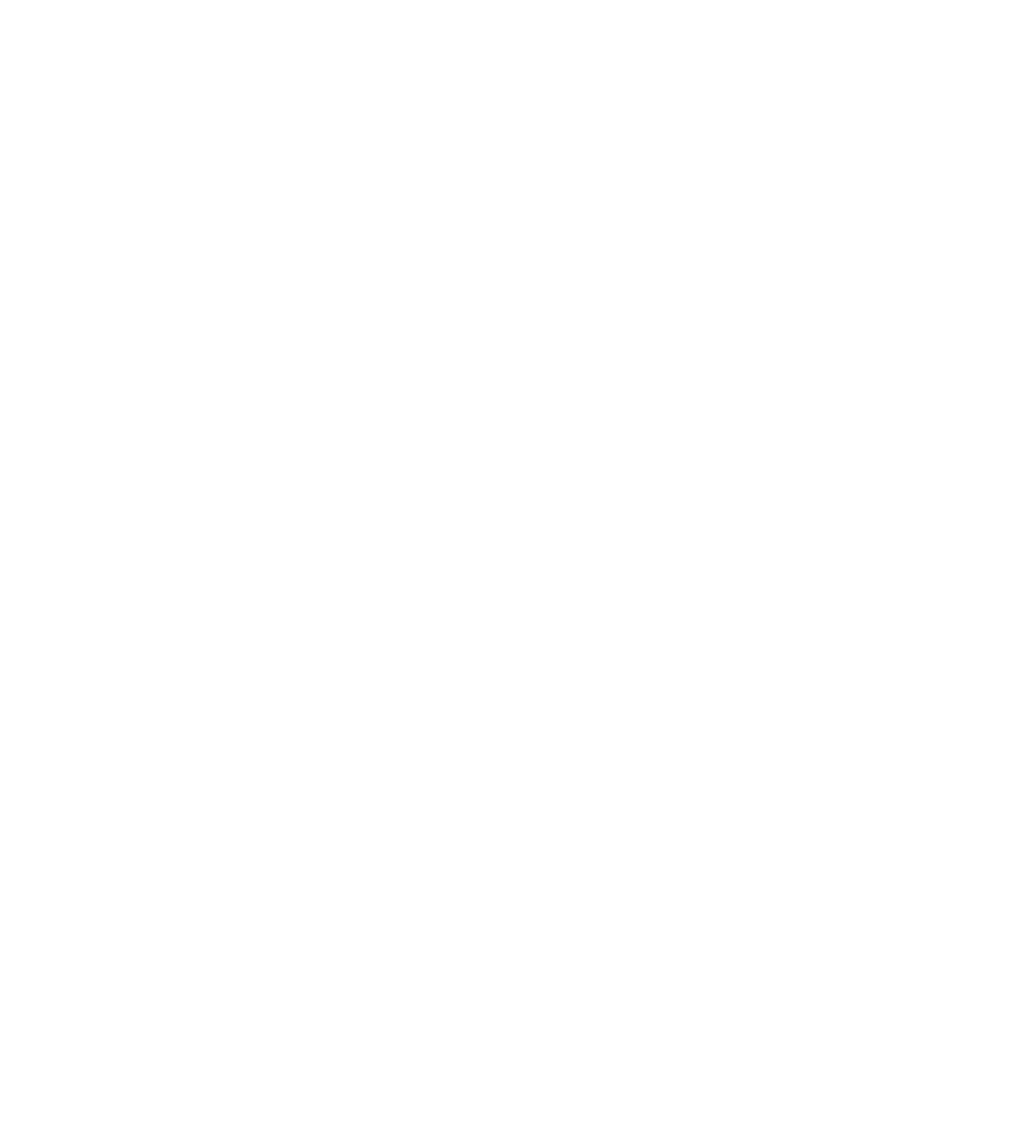
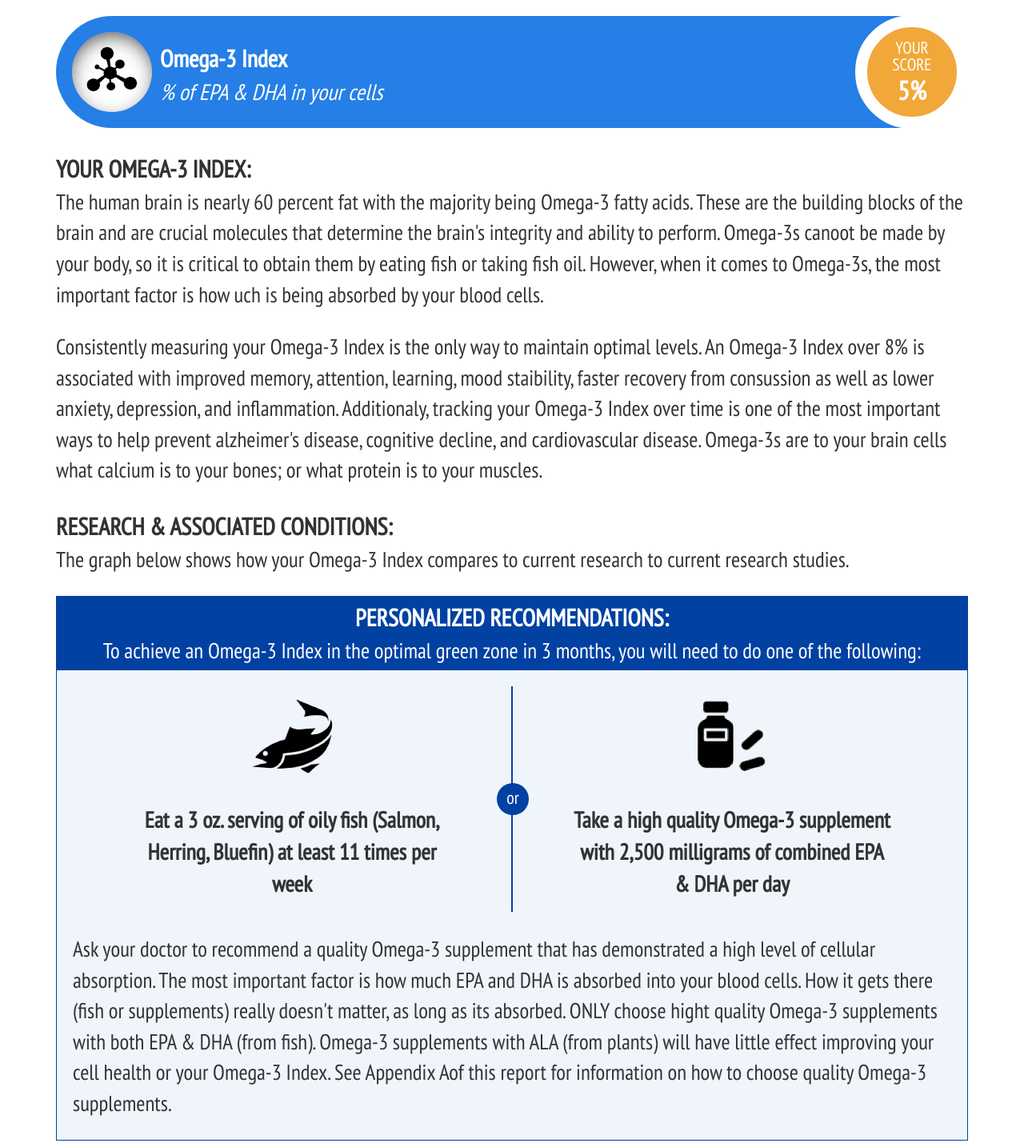
Before and after one commit to pardeepkumardev/brainspanresport, a plain HTML site: page index.html in a window 1280 px wide. Shown: the whole page at 80% size. Before the commit the page ends 800 px from the top, so only its background shows below. Drawn offline with Linux system fonts and the light colour scheme.

Commit message:
1st page update
working on result bar

```diff
--- a/css/style.css
+++ b/css/style.css
@@ -0,0 +1,201 @@
+*, body, html, h1, h2, h3, h4, h5, h6, p{
+font-family: 'PT Sans Narrow', sans-serif;
+}
+
+h3 {
+    font-size: 30px;
+}
+
+h4 {font-size: 28px;}
+
+p {
+    font-size: 27px;
+}
+
+.clearfix{clear: both}
+
+@page { margin: 0.15cm } /* All margins set to 0.15cm for printing */
+
+#page1{
+	page-break-after: always;
+}
+
+
+/* SCORE SECTION */
+.score_section{
+    margin-top: 20px;
+    background: #257fe6;
+    padding: 20px;
+    border-radius: 75px;
+    /*overflow: hidden;*/
+	}
+
+.score_section .score_icon {
+    display: inline-block;
+    float: left;
+    background: #fff;
+    width: 100px;
+    height: 100px;
+    padding: 18px;
+    border-radius: 65%;
+    box-shadow: 1px 8px 27px -7px inset;
+    margin-right: 10px;
+}
+
+.score_section .score_icon img{
+	max-width: 100%;
+}
+
+
+.score_section .score_title_wrap{
+    display: inline-block;
+	float: left;
+	padding-top: 12px;
+}
+
+.score_section .score_title_wrap h3, .score_title_wrap h4{margin:0px;color: #fff;}
+
+.score_section .score_title_wrap h4{
+	font-weight: 200;
+	font-style: italic;
+}
+
+
+.score_section .score_result{
+background: #f1a838;
+    display: inline-block;
+    float: right;
+    width: 142px;
+    height: 142px;
+    padding: 15px;
+    border: 15px solid #fff;
+    border-radius: 72px;
+    margin: -21px -21px -22px 0px;
+    overflow: hidden;
+    text-align: center;
+	}
+
+.score_section .score_result h3, .score_section .score_result p{
+    color: #fff;
+    margin: 0px;
+    font-size: 21px;
+    line-height: 21px;
+	}
+
+.score_section .score_result h3{
+    font-size: 33px;
+    line-height: initial;
+}
+
+/* GENERAL DESCRIPTION */
+.description{}
+.description h3{margin-bottom: 0px;}
+.description p{margin-top: 0px;}
+
+/* RECOMMENDATION BOX */
+.recommendation_box{
+	margin-left: auto;
+	margin-right: auto;
+	border: 1px solid #0041a2;
+    background: #eff5fb;
+    margin-bottom: 10px;
+}
+
+.recommendation_box .rb_header{
+	background: #0041a2;
+	color: #fff;
+	text-align: center;
+	padding: 5px;
+}
+
+.recommendation_box .rb_body {
+    padding:20px 20px 0px;
+}
+
+.recommendation_box .rb_header h3, .recommendation_box .rb_header p{margin: 0px}
+
+
+/* FEATURE BOX */
+.feature_wrap {
+    text-align: center;
+}
+
+.feature_wrap > .feature_item {
+	padding: 15px;
+    flex: 1;
+    position: relative;
+	}
+
+
+
+.feature_wrap > .feature_item:not(:first-child):before{
+    content: "or";
+    position: absolute;
+    left: 0px;
+    background: #0041a2;
+    display: inline-block;
+    width: 40px;
+    height: 40px;
+    line-height: 37px;
+    text-align: center;
+    color: #fff;
+    border-radius: 50%;
+    font-size: 22px;
+    top: 50%;
+    bottom: 50%;
+    left: -20px;
+}
+
+.feature_wrap > .feature_item h4 {
+    margin-bottom: 0px;
+}
+
+
+@media(min-width: 768px){
+
+.feature_wrap > .feature_item h4 {
+    padding: 0px 60px;
+}
+
+.feature_wrap {
+    display: flex;
+}
+
+.feature_wrap > .feature_item:not(:first-child) {
+	/* style */
+	border-left: 2px solid #0041a2;
+}
+
+
+
+.feature_wrap > .feature_item:not(:first-child):before{
+    left: 0px;
+    top: calc(50% - 20px);
+    bottom: calc(50% - 20px);
+    left: -20px;
+}
+
+}
+
+
+
+@media(max-width: 768px){
+
+
+.feature_wrap > .feature_item {
+    padding: 30px 15px;
+}
+.feature_wrap > .feature_item:not(:first-child) {
+	/* style */
+	border-top: 2px solid #0041a2;
+}
+
+.feature_wrap > .feature_item:not(:first-child):before{
+    left: 0px;
+    left: calc(50% - 20px);
+    right: calc(50% - 20px);
+    top: -20px;
+}
+
+
+}
--- a/index.html
+++ b/index.html
@@ -2,9 +2,77 @@
 <html lang="en">
 <head>
 	<meta charset="UTF-8">
-	<title>Report</title>
+	<meta name="viewport" content="width=device-width, initial-scale=1, shrink-to-fit=no">
+	<link rel="stylesheet" href="css/bootstrap.min.css">
+	<link rel="stylesheet" href="css/style.css">
+	<title>BrainSpan Generic Report</title>
+
+<link href="https://fonts.googleapis.com/css?family=PT+Sans+Narrow" rel="stylesheet">
 </head>
 <body>
 
+
+
+<!--*************** BEGIN: PAGE 01 ***************-->
+<div id="page1">
+<div class="container">
+
+	<div class="score_section">
+		<div class="score_icon"><img src="img/dots_ico.png"></div>
+		<div class="score_title_wrap">
+			<h3>Omega-3 Index</h3>
+			<h4>% of EPA &amp; DHA in your cells</h4>
+		</div>
+
+		<div class="score_result">
+			<p>YOUR SCORE</p>
+			<h3>5%</h3>
+		</div>
+
+
+		<div class="clearfix"></div>
+
+	</div>
+
+
+	<div class="description">
+		<h3>YOUR OMEGA-3 INDEX:</h3>
+		<p>The human brain is nearly 60 percent fat with the majority being Omega-3 fatty acids. These are the building blocks of the brain and are crucial molecules that determine the brain's integrity and ability to perform. Omega-3s canoot be made by your body, so it is critical to obtain them by eating fish or taking fish oil. However, when it comes to Omega-3s, the most important factor is how uch is being absorbed by your blood cells.</p>
+
+		<p>Consistently measuring your Omega-3 Index is the only way to maintain optimal levels. An Omega-3 Index over 8% is associated with improved memory, attention, learning, mood staibility, faster recovery from consussion as well as lower anxiety, depression, and inflammation. Additionaly, tracking your Omega-3 Index over time is one of the most important ways to help prevent alzheimer's disease, cognitive decline, and  cardiovascular disease. Omega-3s are to your brain cells what calcium is to your bones; or what protein is to your muscles.</p>
+
+		<h3>RESEARCH &amp; ASSOCIATED CONDITIONS:</h3>
+		<p>The graph below shows how your Omega-3 Index compares to current research to current research studies.</p>
+	</div>
+
+
+	<div class="recommendation_box">
+		<div class="rb_header">
+			<h3>PERSONALIZED RECOMMENDATIONS:</h3>
+			<p>To achieve an Omega-3 Index in the optimal green zone in 3 months, you will need to do one of the following:</p>
+		</div>
+
+		<div class="rb_body">
+			<div class="feature_wrap">
+				<div class="feature_item">
+					<img src="img/fish_ico.png" alt="">
+					<h4>Eat a 3 oz. serving of oily fish (Salmon, Herring, Bluefin) at least 11 times per week</h4>
+				</div>
+				<div class="feature_item">
+					<img src="img/bottle_ico.png" alt="">
+					<h4>Take a high quality Omega-3 supplement with 2,500 milligrams of combined EPA &amp; DHA per day</h4>
+				</div>
+			</div>
+
+			<p>Ask your doctor to recommend a quality Omega-3 supplement that has demonstrated a high level of cellular absorption. The most important factor is how much EPA and DHA is absorbed into your blood cells. How it gets there (fish or supplements) really doesn't matter, as long as its absorbed. ONLY choose hight quality Omega-3 supplements with both EPA &amp; DHA (from fish). Omega-3 supplements with ALA (from plants) will have little effect improving your cell health or your Omega-3 Index. See Appendix Aof this report for information on how to choose quality Omega-3 supplements.</p>
+		</div>
+
+	</div>
+
+</div>
+</div>
+<!--*************** BEGIN: PAGE 01 ***************-->
+
+
 </body>
 </html>
```
Also changed, not shown: img/bar.png (added), img/bottle_ico.png (added), img/dots_ico.png (added), img/fish_ico.png (added).
